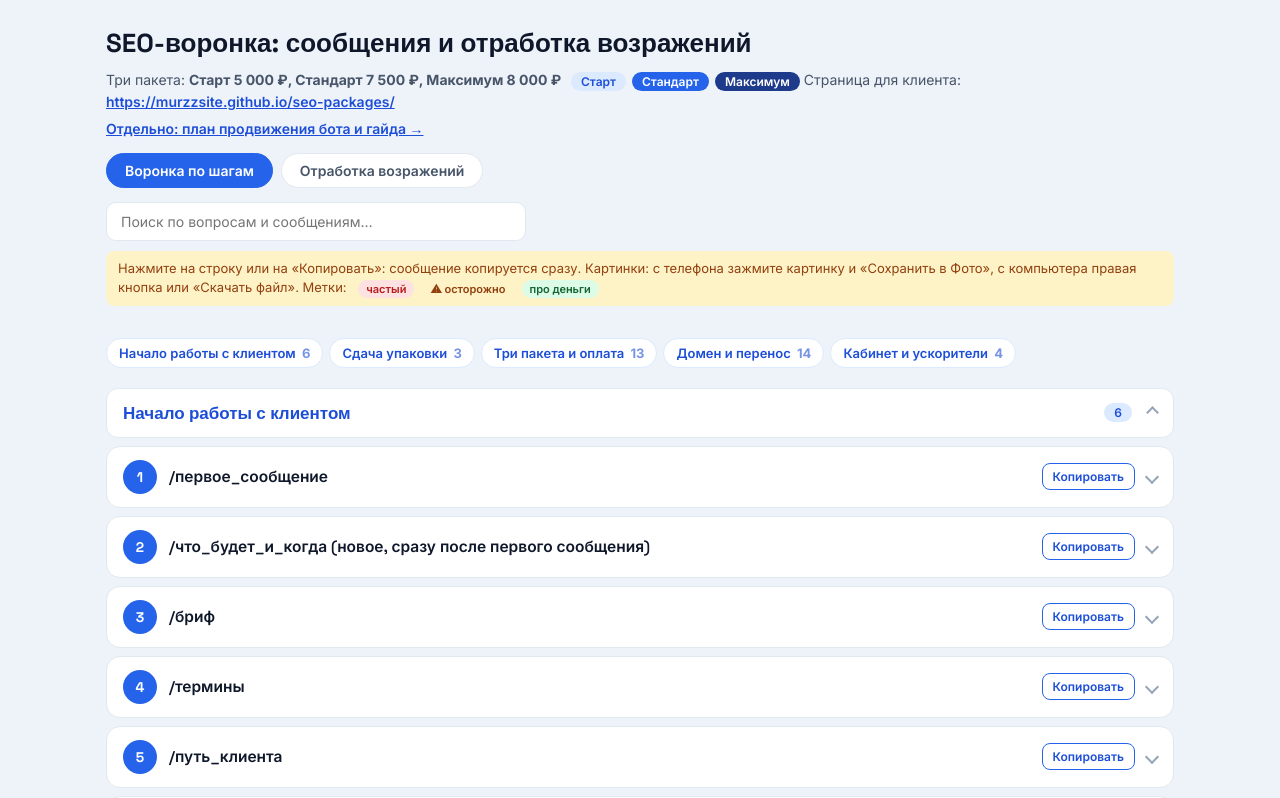
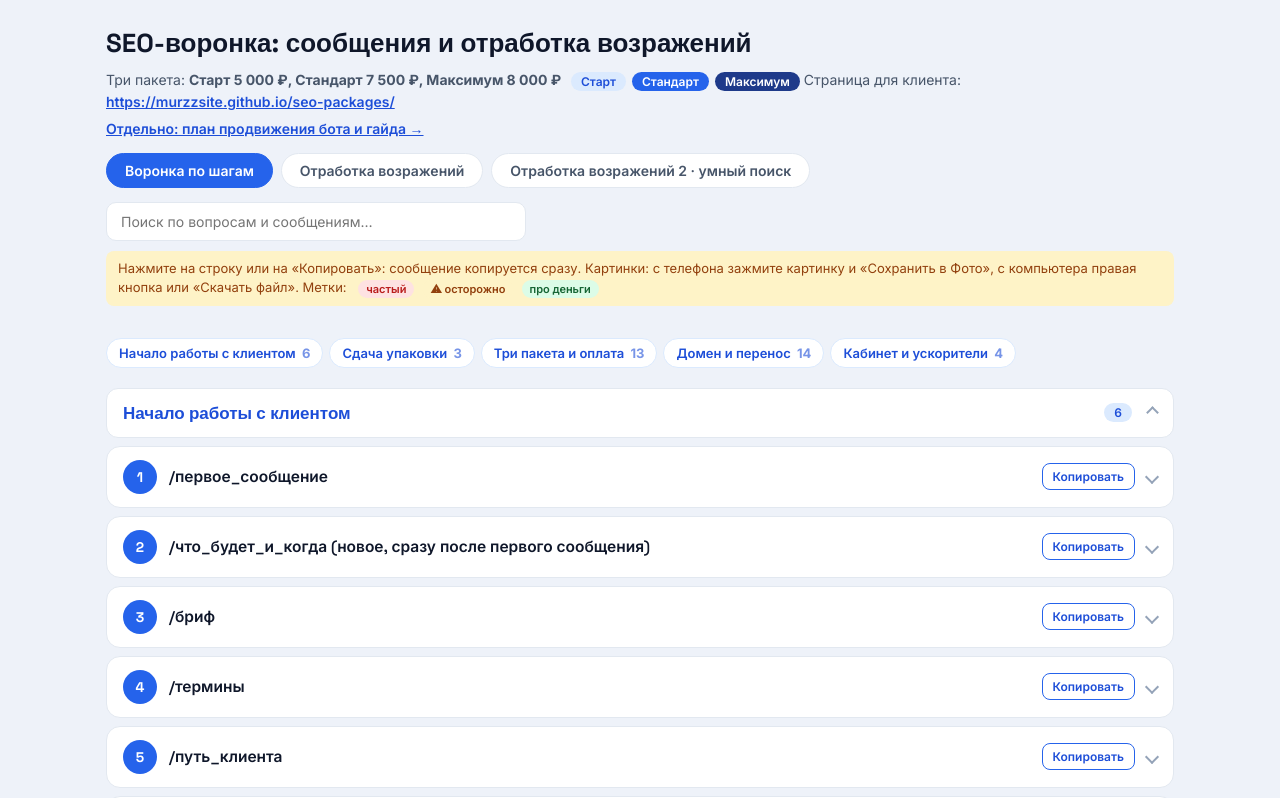
Before and after one commit to murzzsite/seo-funnel-cards, a plain HTML site: page index.html in a window 1280 px wide. Both pictures are taken after a click on the button "Воронка по шагам". Shown: the top 798 px of the page. Drawn offline with Linux system fonts and the light colour scheme.

Commit message:
Add tab: Objection handling 2 (smart search, embedded)

```diff
--- a/index.html
+++ b/index.html
@@ -73,7 +73,7 @@ pre{white-space:pre-wrap;word-wrap:break-word;font:14px/1.55 'Inter',sans-serif;
 <div class="top"><h1>SEO-воронка: сообщения и отработка возражений</h1>
 <p>Три пакета: <b>Старт 5 000 ₽, Стандарт 7 500 ₽, Максимум 8 000 ₽</b> <span class="chip">Старт</span><span class="chip c-std">Стандарт</span><span class="chip c-max">Максимум</span> Страница для клиента: <a href="https://murzzsite.github.io/seo-packages/" style="color:#1d4ed8;font-weight:600">https://murzzsite.github.io/seo-packages/</a></p>
 <p><a href="bot-promotion.html" style="color:#1d4ed8;font-weight:600">Отдельно: план продвижения бота и гайда →</a></p>
-<div class="tabs"><button class="tab on" data-t="funnel">Воронка по шагам</button><button class="tab" data-t="obj">Отработка возражений</button></div>
+<div class="tabs"><button class="tab on" data-t="funnel">Воронка по шагам</button><button class="tab" data-t="obj">Отработка возражений</button><button class="tab" data-t="obj2">Отработка возражений 2 · умный поиск</button></div>
 <input class="search" id="q" type="search" placeholder="Поиск по вопросам и сообщениям…">
 <span class="hint">Нажмите на строку или на «Копировать»: сообщение копируется сразу. Картинки: с телефона зажмите картинку и «Сохранить в Фото», с компьютера правая кнопка или «Скачать файл». Метки: <span class="tg hot">частый</span><span class="tg warn">⚠ осторожно</span><span class="tg money">про деньги</span></span></div>
 <div class="pane" id="pane-funnel">
@@ -684,6 +684,7 @@ https://murzzsite.github.io/webmaster-guide/
 </section>
 </div></div>
 </div></div>
+<div class="pane" id="pane-obj2" hidden><div class="list"><iframe id="obj2frame" title="Отработка возражений 2" data-src="https://murzzsite.github.io/objection-search/" allow="clipboard-read; clipboard-write" style="width:100%;height:calc(100vh - 150px);min-height:640px;border:1px solid var(--border);border-radius:14px;background:#f5f2ec"></iframe><p style="margin:8px 2px 0;font-size:13px"><a href="https://murzzsite.github.io/objection-search/" target="_blank" rel="noopener" style="color:var(--accent-dark);font-weight:600">Открыть отдельным окном ↗</a></p></div></div>
 <div class="pane" id="pane-obj" hidden>
 <div class="list">
 <div class="quick"><h3>Быстрые ответы</h3><div class="qbtns"><button class="qb" type="button" data-t="o1">Нет заявок с биржи</button><button class="qb" type="button" data-t="o3">Верните деньги</button><button class="qb" type="button" data-t="o9">Мне обещали лиды</button><button class="qb" type="button" data-t="o10">В договоре нет доп. трат</button><button class="qb" type="button" data-t="o39">Дорого</button><button class="qb" type="button" data-t="o36">Чем пакеты отличаются</button><button class="qb" type="button" data-t="o37">Какой пакет брать</button><button class="qb" type="button" data-t="o23">Показы есть, заявок нет</button><button class="qb" type="button" data-t="o14">Хочу расторгнуть</button><button class="qb" type="button" data-t="o50">Сайт не открывается</button><button class="qb" type="button" data-t="o35">Уже есть сайт</button><button class="qb" type="button" data-t="o51">Скиньте репозиторий</button><button class="qb" type="button" data-t="o64">Правки потом</button></div></div>
@@ -1034,7 +1035,7 @@ document.querySelector('.needbtn').onclick=function(){copyText(NEED,this,'Фор
 function toggle(it){it.classList.toggle('open');}
 document.querySelectorAll('.hd').forEach(h=>{h.onclick=e=>{if(e.target.closest('.cp'))return;toggle(h.parentNode);};h.onkeydown=e=>{if((e.key==='Enter'||e.key===' ')&&e.target===h){e.preventDefault();toggle(h.parentNode);}};});
 document.querySelectorAll('.grp').forEach(g=>g.onclick=()=>g.parentNode.classList.toggle('closed'));
-function showTab(t){document.querySelectorAll('.tab').forEach(b=>b.classList.toggle('on',b.dataset.t===t));document.querySelectorAll('.pane').forEach(p=>p.hidden=p.id!=='pane-'+t);}
+function showTab(t){document.querySelectorAll('.tab').forEach(b=>b.classList.toggle('on',b.dataset.t===t));document.querySelectorAll('.pane').forEach(p=>p.hidden=p.id!=='pane-'+t);var sq=document.getElementById('q'),hn=document.querySelector('.hint');if(sq)sq.style.display=t==='obj2'?'none':'';if(hn)hn.style.display=t==='obj2'?'none':'';if(t==='obj2'){var f=document.getElementById('obj2frame');if(f&&!f.src)f.src=f.dataset.src;}}
 document.querySelectorAll('.tab').forEach(b=>b.onclick=()=>{showTab(b.dataset.t);history.replaceState(null,'','#'+b.dataset.t);});
 function openId(id){const el=document.getElementById(id);if(!el)return;const pane=el.closest('.pane');if(pane)showTab(pane.id.replace('pane-',''));const g=el.closest('.gsec');if(g)g.classList.remove('closed');if(el.classList.contains('item'))el.classList.add('open');el.scrollIntoView({block:'start'});}
 document.querySelectorAll('.qb').forEach(b=>b.onclick=()=>{resetFilters();openId(b.dataset.t);});
@@ -1051,5 +1052,5 @@ function runSearch(){const v=q.value.trim().toLowerCase();
  document.querySelectorAll('.gsec').forEach(g=>{const any=[...g.querySelectorAll('.item')].some(it=>it.style.display!=='none');if(v){g.style.display=any?'':'none';if(any)g.classList.remove('closed');}else if(curSit===''){g.style.display='';}});}
 q.oninput=()=>{if(q.value.trim()&&curSit!=='')applySit('');runSearch();};
 const hs=location.hash.slice(1);
-if(hs==='obj'||hs==='funnel')showTab(hs);else if(hs)openId(hs);
+if(hs==='obj'||hs==='obj2'||hs==='funnel')showTab(hs);else if(hs)openId(hs);
 </script></body></html>
```
